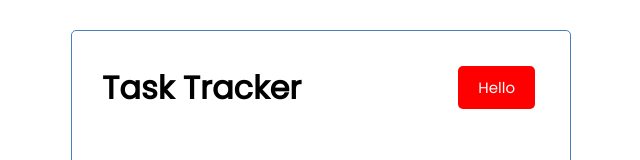
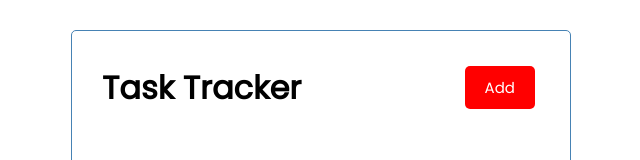
Before and after one commit to edwardgazitonline/traversyFive, an Angular app: page / in a window 1280 px wide. Shown: the top 160 px of the page, without its empty margins (319-959 px from the left). Built offline with nearby package versions, Linux system fonts and the light colour scheme.

Commit message:
Update header.component.html
Changing Hello to Add in
header.component.html

```diff
--- a/src/app/components/header/header.component.html
+++ b/src/app/components/header/header.component.html
@@ -2,7 +2,7 @@
   <h1>{{title}}</h1>
   <app-button
     color="red"
-    text="Hello"
+    text="Add"
    (btnClick)="toggleAddTask()">
   </app-button>
 </header>
```
